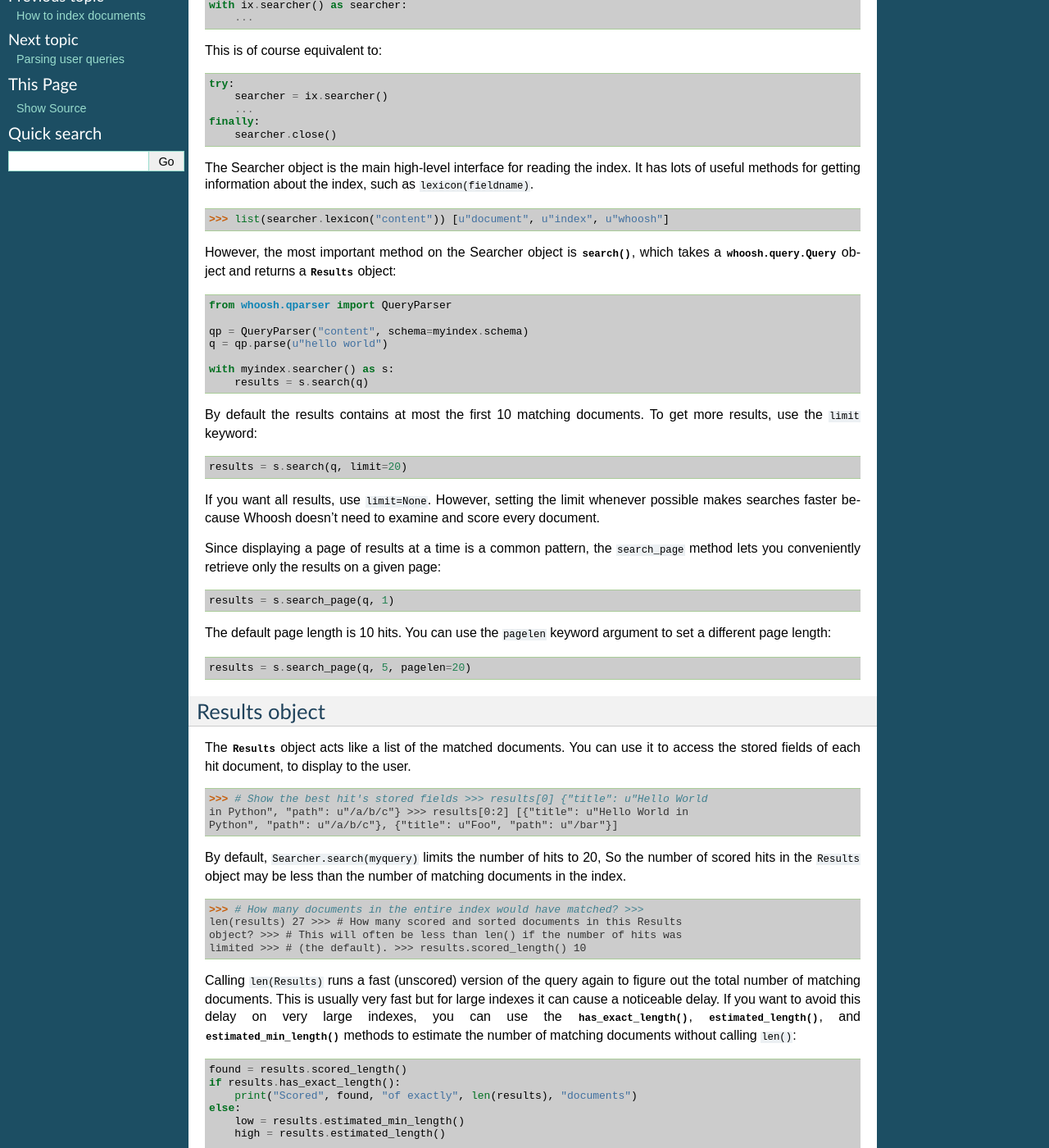
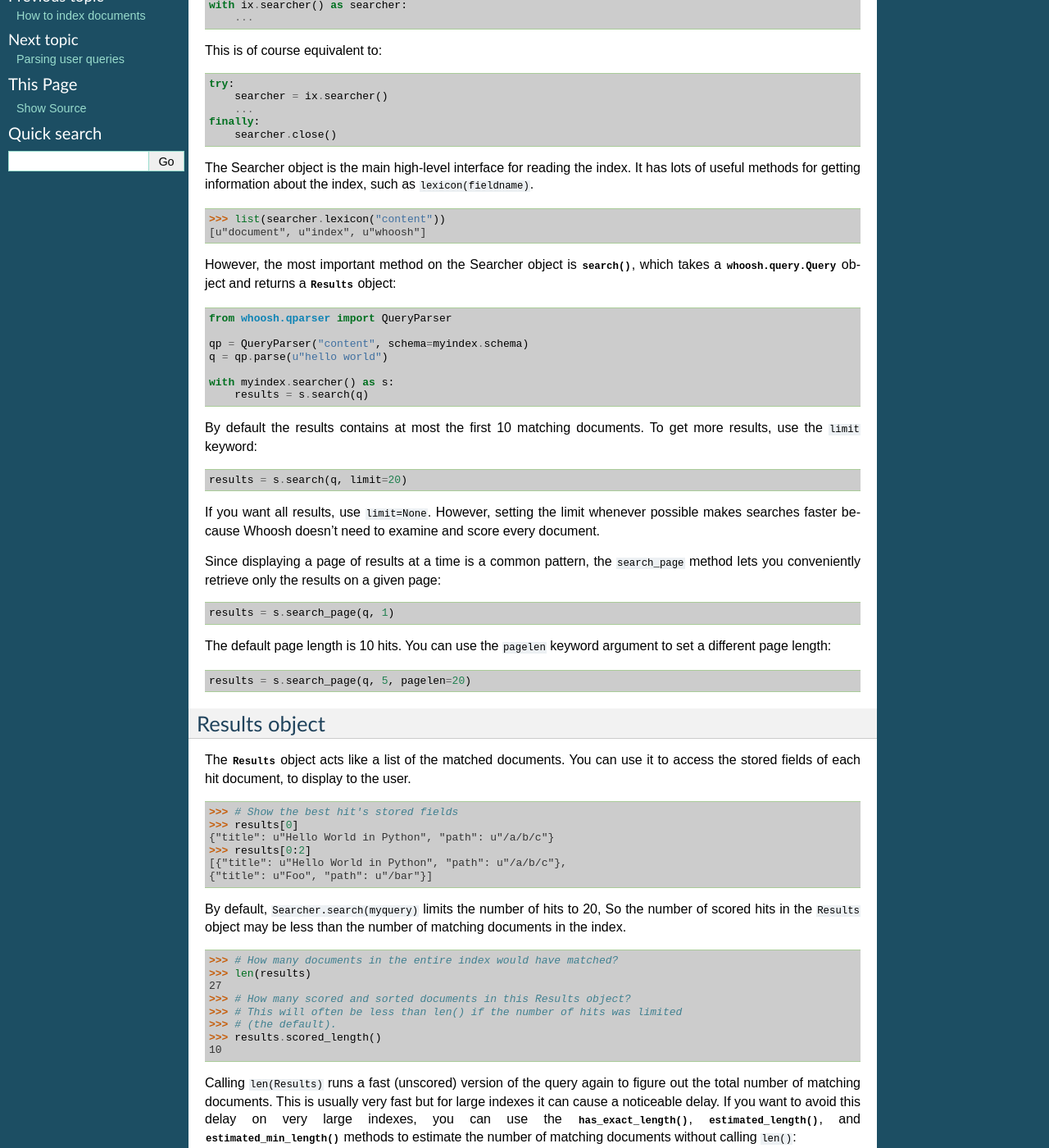
Before and after one commit to dex4er/whoosh, a Sphinx documentation site: the page built from docs/source/searching.rst, in a window 1280 px wide and 1400 px high, scrolled down 356 px. Shown: the whole window at 82% size. Built offline with Sphinx 7.4.7, drawn with Linux system fonts in a browser that asks for light colours; some of the changed text lies outside the part shown.

```diff
--- a/docs/source/searching.rst
+++ b/docs/source/searching.rst
@@ -33,7 +33,10 @@ The Searcher object is the main high-level interface for reading the index. It
 has lots of useful methods for getting information about the index, such as
 ``lexicon(fieldname)``.
 
->>> list(searcher.lexicon("content")) [u"document", u"index", u"whoosh"]
+::
+
+    >>> list(searcher.lexicon("content"))
+    [u"document", u"index", u"whoosh"]
 
 However, the most important method on the Searcher object is
 :meth:`~whoosh.searching.Searcher.search`, which takes a
@@ -76,18 +79,29 @@ The :class:`~whoosh.searching.Results` object acts like a list of the matched
 documents. You can use it to access the stored fields of each hit document, to
 display to the user.
 
->>> # Show the best hit's stored fields >>> results[0] {"title": u"Hello World
-in Python", "path": u"/a/b/c"} >>> results[0:2] [{"title": u"Hello World in
-Python", "path": u"/a/b/c"}, {"title": u"Foo", "path": u"/bar"}]
+::
+
+    >>> # Show the best hit's stored fields
+    >>> results[0]
+    {"title": u"Hello World in Python", "path": u"/a/b/c"}
+    >>> results[0:2]
+    [{"title": u"Hello World in Python", "path": u"/a/b/c"},
+    {"title": u"Foo", "path": u"/bar"}]
 
 By default, ``Searcher.search(myquery)`` limits the number of hits to 20, So the
 number of scored hits in the ``Results`` object may be less than the number of
 matching documents in the index.
 
->>> # How many documents in the entire index would have matched? >>>
-len(results) 27 >>> # How many scored and sorted documents in this Results
-object? >>> # This will often be less than len() if the number of hits was
-limited >>> # (the default). >>> results.scored_length() 10
+::
+
+    >>> # How many documents in the entire index would have matched?
+    >>> len(results)
+    27
+    >>> # How many scored and sorted documents in this Results object?
+    >>> # This will often be less than len() if the number of hits was limited
+    >>> # (the default).
+    >>> results.scored_length()
+    10
 
 Calling ``len(Results)`` runs a fast (unscored) version of the query again to
 figure out the total number of matching documents. This is usually very fast
@@ -152,7 +166,9 @@ the additional searches will be faster because the searcher will cache the
 results of running the filter query
 
 You can also specify a ``mask`` keyword argument to specify a set of documents
-that are not permitted in the results::
+that are not permitted in the results.
+
+::
 
     with myindex.searcher() as s:
         qp = qparser.QueryParser("content", myindex.schema)
@@ -222,7 +238,9 @@ facet". If a document has an empty collapse key, it will never be collapsed,
 but otherwise only the top N documents with the same collapse key will appear
 in the results.
 
-See :doc:`/facets` for information on facets::
+See :doc:`/facets` for information on facets.
+
+::
 
     with myindex.searcher() as s:
         # Set the facet to collapse on and the maximum number of documents per
@@ -304,9 +322,12 @@ arguments.
 This is especially useful for fields such as dates/times, identifiers, paths,
 and so on.
 
->>> list(searcher.documents(indexeddate=u"20051225")) [{"title": u"Christmas
-presents"}, {"title": u"Turkey dinner report"}] >>> print
-searcher.document(path=u"/a/b/c") {"title": "Document C"}
+::
+
+    >>> list(searcher.documents(indexeddate=u"20051225"))
+    [{"title": u"Christmas presents"}, {"title": u"Turkey dinner report"}]
+    >>> print searcher.document(path=u"/a/b/c")
+    {"title": "Document C"}
 
 These methods have some limitations:
 
```
